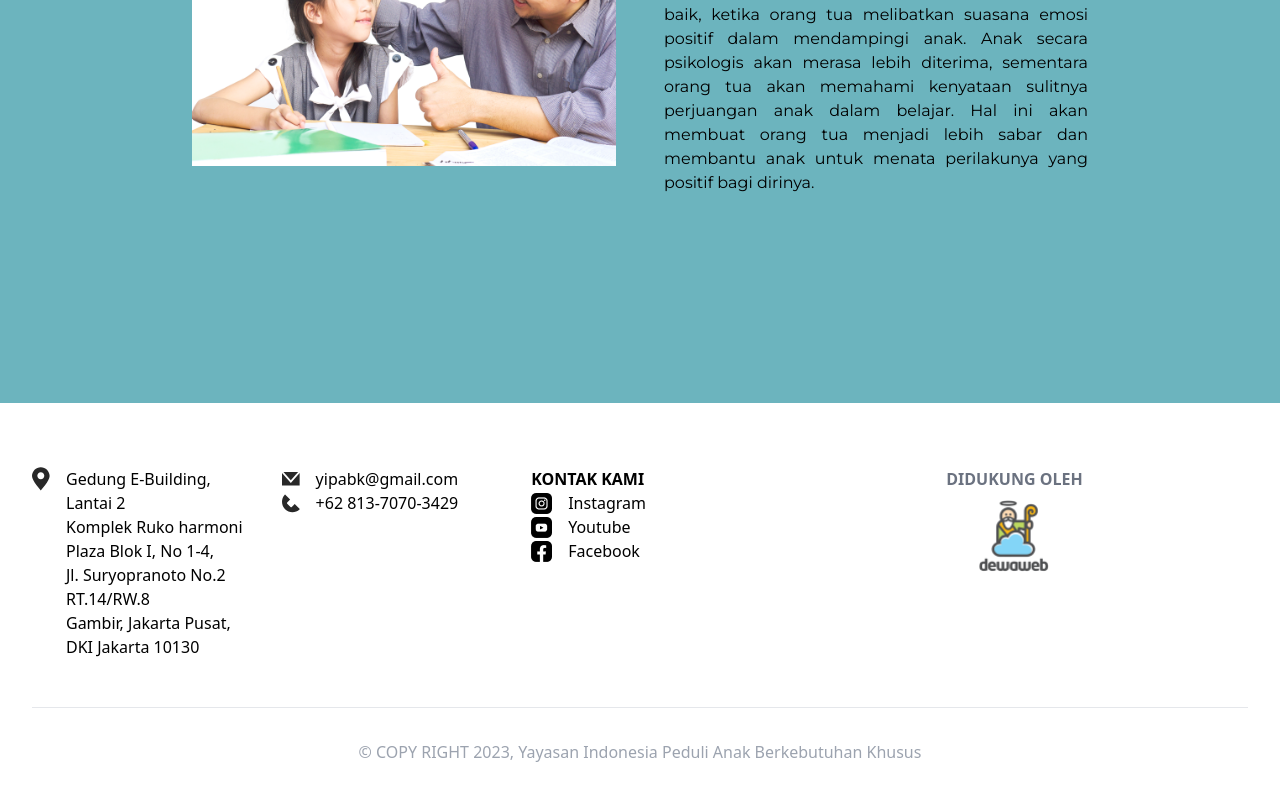
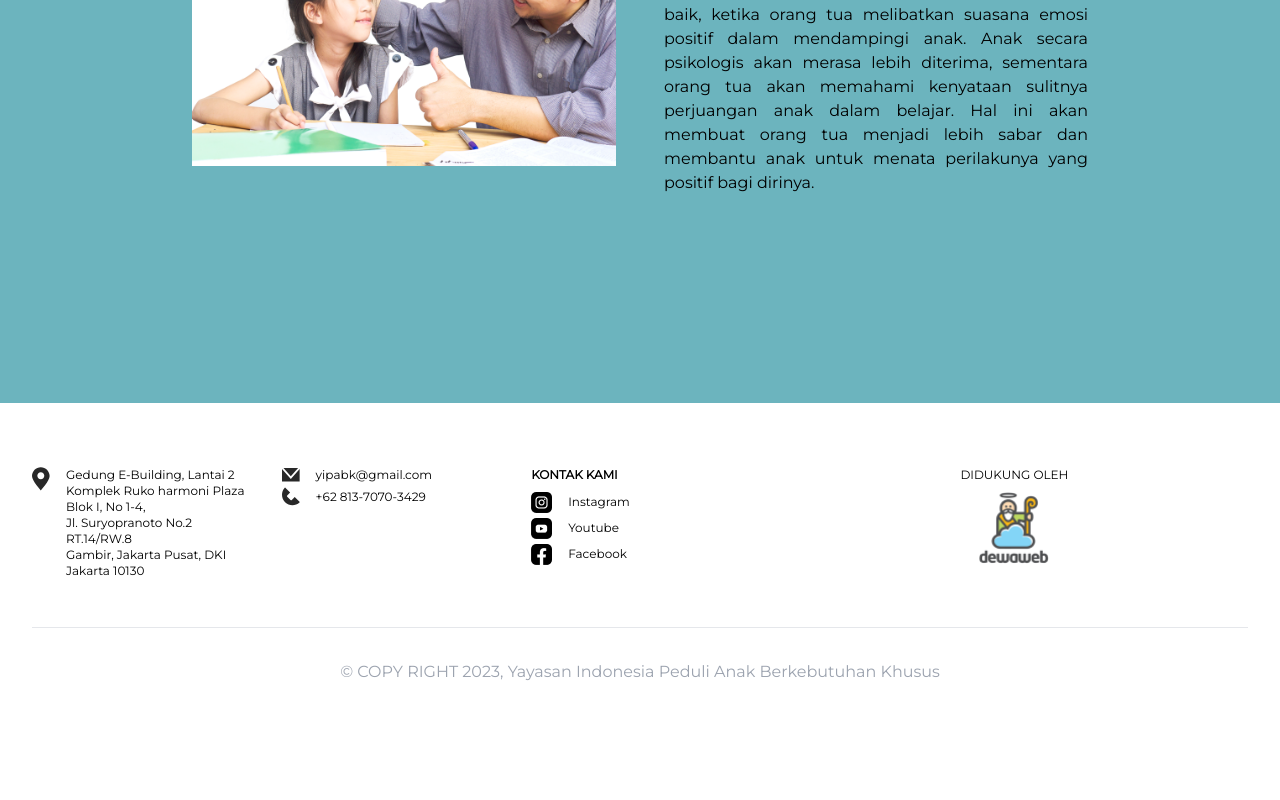
Before and after one commit to yipabk/yipabk-markmind, a React (Vite) app: page /artikel/adhd in a window 1280 px wide. Shown: the part 1389-2189 px from the top of the page. After the commit the page ends 2137 px from the top, so only its background shows below. Built offline with nearby package versions, Linux system fonts and the light colour scheme.

Commit message:
fixed footer

```diff
--- a/src/components/Footer.tsx
+++ b/src/components/Footer.tsx
@@ -12,10 +12,10 @@ export const Footer = () => {
 			<h2 id='footerHeading' className='sr-only'>
 				Footer
 			</h2>
-			<div className='max-w-7xl mx-auto py-12 px-4 sm:px-6 lg:py-16 lg:px-8'>
-				<div className='mb-12 grid sm:grid-cols-1 md:grid-cols-2 lg:grid-cols-5 gap-8 xl:mb-0 text-xs md:text-base'>
-					<div className='flex'>
-						<div className='mr-4'>
+			<div className='max-w-7xl mx-auto py-12 px-4 sm:px-6 lg:py-16 lg:px-8 font-montserrat font-500'>
+				<div className='mb-12 grid sm:grid-cols-1 md:grid-cols-2 lg:grid-cols-5 gap-8 xl:mb-0 md:text-xs'>
+					<div className='flex gap-4'>
+						<div>
 							<LocationIcon />
 						</div>
 						<div>
@@ -25,43 +25,43 @@ export const Footer = () => {
 							<div>Gambir, Jakarta Pusat, DKI Jakarta 10130</div>
 						</div>
 					</div>
-					<div>
-						<div className='flex items-center'>
-							<div className='mr-4'>
+					<div className='flex flex-col gap-1'>
+						<div className='flex items-center gap-4'>
+							<div>
 								<MailIcon />
 							</div>
 							<div>yipabk@gmail.com</div>
 						</div>
-						<div className='flex items-center'>
-							<div className='mr-4'>
+						<div className='flex items-center gap-4'>
+							<div>
 								<CallIcon />
 							</div>
 							<div>+62 813-7070-3429</div>
 						</div>
 					</div>
-					<div>
-						<div className='font-bold'>KONTAK KAMI</div>
-						<div className='flex items-center'>
-							<div className='mr-4'>
+					<div className='flex flex-col gap-1'>
+						<div className='font-bold font-montserrat text-xs mb-1'>KONTAK KAMI</div>
+						<div className='flex items-center gap-4'>
+							<div>
 								<img src={instagram} alt='' />
 							</div>
 							<div>Instagram</div>
 						</div>
-						<div className='flex items-center'>
-							<div className='mr-4'>
+						<div className='flex items-center gap-4'>
+							<div>
 								<img src={youtube} alt='' />
 							</div>
 							<div>Youtube</div>
 						</div>
-						<div className='flex items-center'>
-							<div className='mr-4'>
+						<div className='flex items-center gap-4'>
+							<div>
 								<img src={facebook} alt='' />
 							</div>
 							<div>Facebook</div>
 						</div>
 					</div>
 					<div className='flex flex-col items-start lg:col-span-2 lg:items-center'>
-						<p className='text-gray-500 text-base font-bold uppercase'>Didukung oleh</p>
+						<p className='text-xs font-[500] uppercase font-montserrat'>Didukung oleh</p>
 						<img className='h-[90px]' src={dewaweb} alt='Company name' />
 					</div>
 				</div>
```
